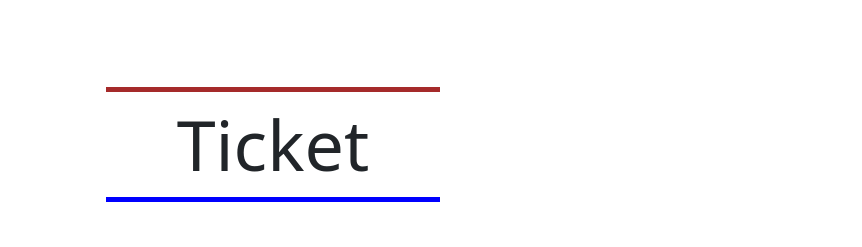
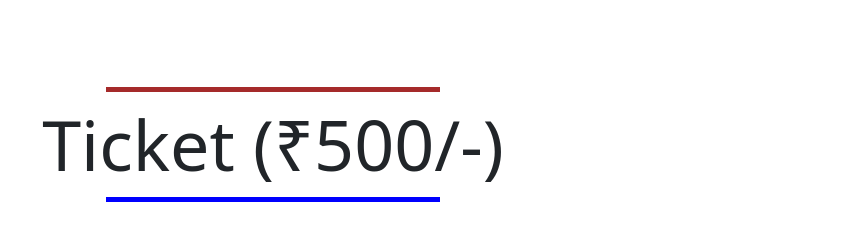
Before and after one commit to wsangham64/event-page, a plain HTML site: page index.html in a window 1280 px wide. Shown: the part 3274-3521 px from the top of the page, without its empty margins (367-1229 px from the left). Drawn offline with nearby package versions, Linux system fonts and the light colour scheme; a web font is replaced by a local one.

Commit message:
added the ticket price

```diff
--- a/index.html
+++ b/index.html
@@ -285,7 +285,7 @@
 
     <!-- ticket info starts here  -->
     <div class="container" id="ticket">
-      <div class="title"><span>Ticket</span></div>
+      <div class="title"><span>Ticket </span> (&#8377;500/-)</div>
       <form
         action=""
         class="ticket"
```
